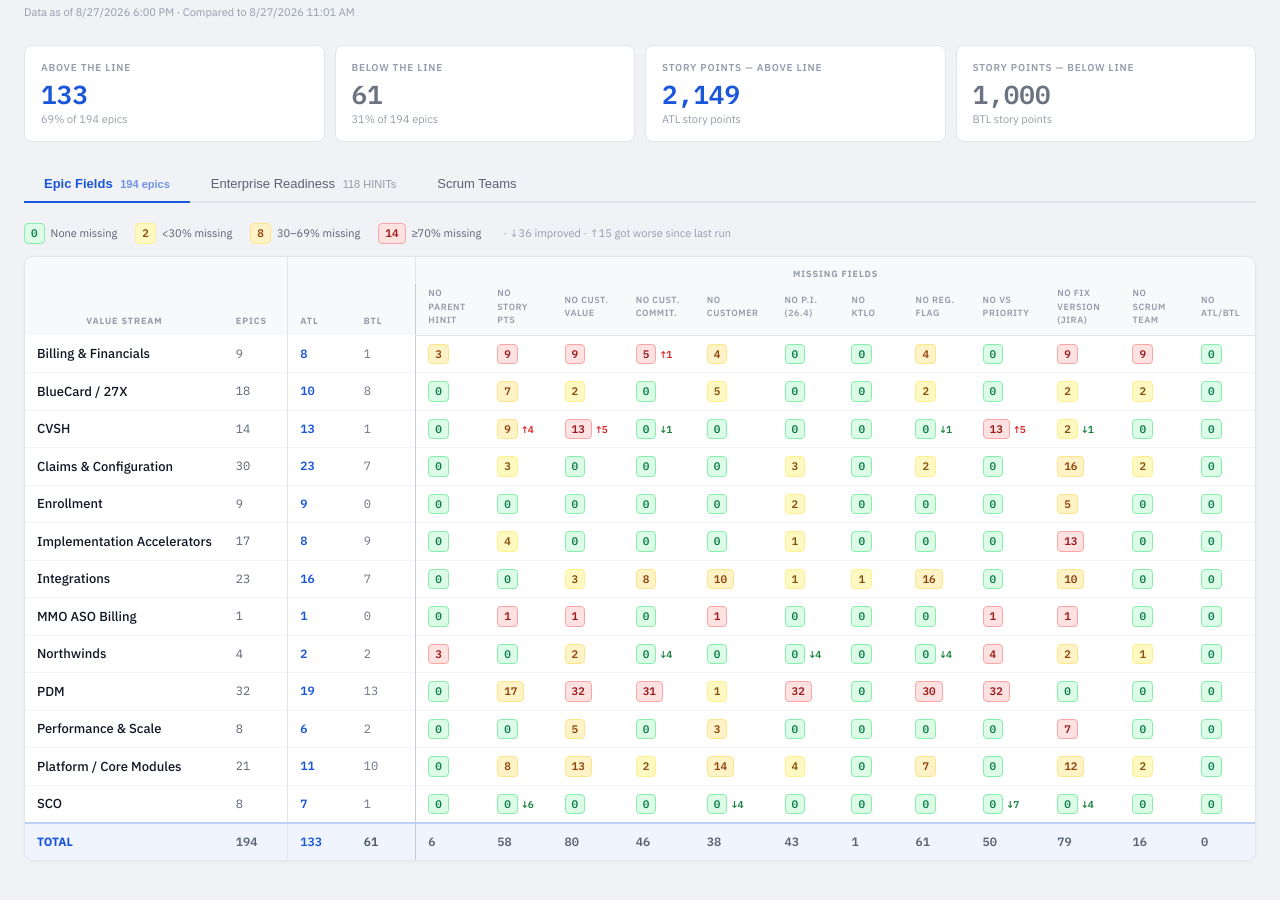
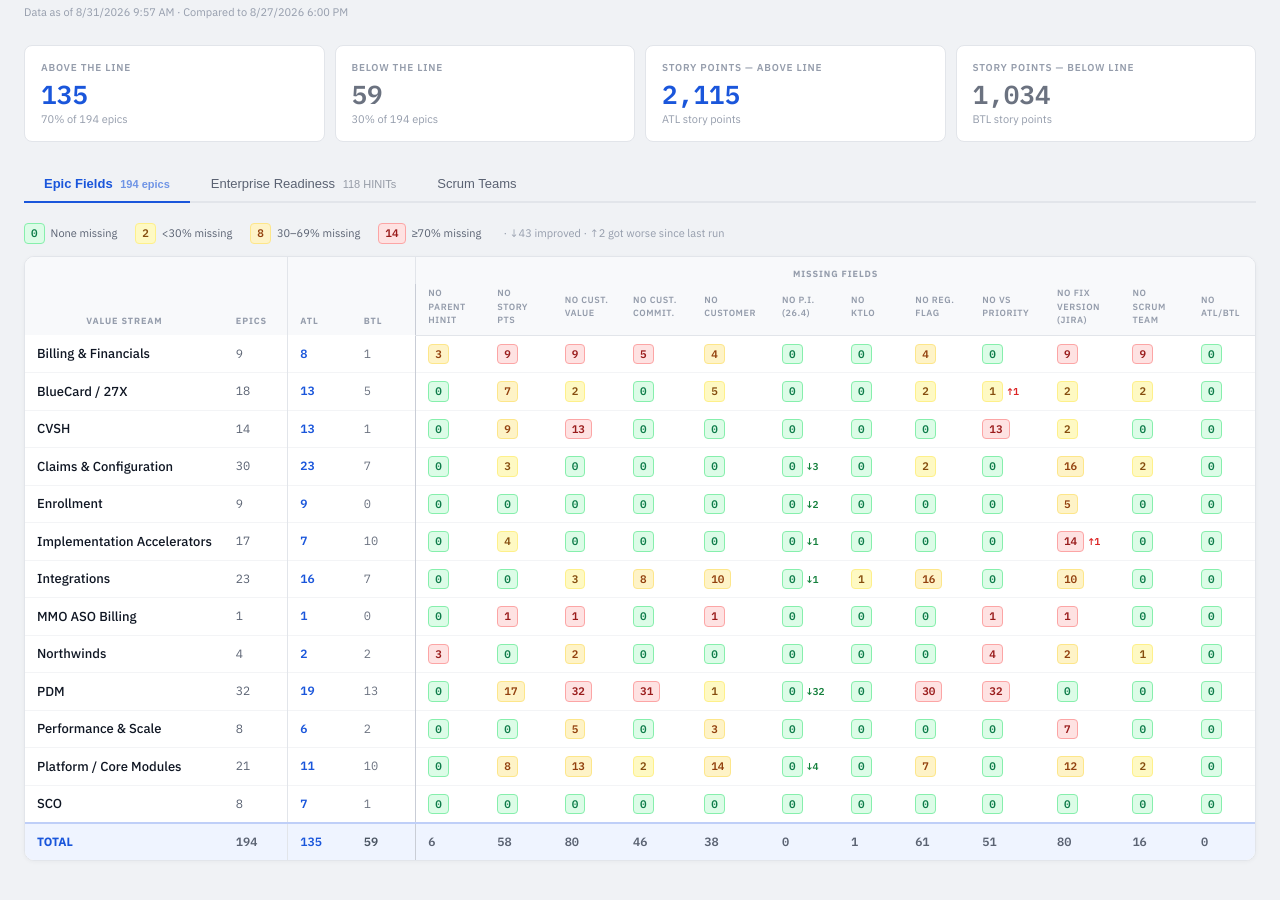
Before and after one commit to pay-prodops/q4.26-planning-dashboard, a plain HTML site: page index.html in a window 1280 px wide. Shown: the part 86-986 px from the top of the page. Drawn offline with Linux system fonts and the light colour scheme.

Commit message:
update planning dashboard

```diff
--- a/index.html
+++ b/index.html
@@ -60,13 +60,13 @@
   <header>
     <div class="header-eyebrow">HealthEdge &middot; PI 26.4 Planning</div>
     <h1>Q4 2026 HRP/PDM Planning &mdash; Readiness Dashboard</h1>
-    <div class="header-meta">Data as of 8/27/2026 6:00 PM &middot; Compared to 8/27/2026 11:01 AM</div>
+    <div class="header-meta">Data as of 8/31/2026 9:57 AM &middot; Compared to 8/27/2026 6:00 PM</div>
   </header>
   <div class="kpi-row">
-    <div class="kpi"><div class="kpi-label">Above the Line</div><div class="kpi-value kv-blue">133</div><div class="kpi-sub">69% of 194 epics</div></div>
-    <div class="kpi"><div class="kpi-label">Below the Line</div><div class="kpi-value kv-btl">61</div><div class="kpi-sub">31% of 194 epics</div></div>
-    <div class="kpi"><div class="kpi-label">Story Points &mdash; Above Line</div><div class="kpi-value kv-blue">2,149</div><div class="kpi-sub">ATL story points</div></div>
-    <div class="kpi"><div class="kpi-label">Story Points &mdash; Below Line</div><div class="kpi-value kv-btl">1,000</div><div class="kpi-sub">BTL story points</div></div>
+    <div class="kpi"><div class="kpi-label">Above the Line</div><div class="kpi-value kv-blue">135</div><div class="kpi-sub">70% of 194 epics</div></div>
+    <div class="kpi"><div class="kpi-label">Below the Line</div><div class="kpi-value kv-btl">59</div><div class="kpi-sub">30% of 194 epics</div></div>
+    <div class="kpi"><div class="kpi-label">Story Points &mdash; Above Line</div><div class="kpi-value kv-blue">2,115</div><div class="kpi-sub">ATL story points</div></div>
+    <div class="kpi"><div class="kpi-label">Story Points &mdash; Below Line</div><div class="kpi-value kv-btl">1,034</div><div class="kpi-sub">BTL story points</div></div>
   </div>
   <div class="tab-bar">
     <button class="tab active" onclick="switchTab('epic',this)">Epic Fields <span class="count">194 epics</span></button>
@@ -77,7 +77,7 @@
     <div class="legend">
       <span><span class="b-ok">0</span> None missing</span><span><span class="b-mid">2</span> &lt;30% missing</span>
       <span><span class="b-warn">8</span> 30&ndash;69% missing</span><span><span class="b-danger">14</span> &ge;70% missing</span>
-      <span style="margin-left:4px;color:var(--text-muted)">&middot; &darr;36 improved &middot; &uarr;15 got worse since last run</span>
+      <span style="margin-left:4px;color:var(--text-muted)">&middot; &darr;43 improved &middot; &uarr;2 got worse since last run</span>
     </div>
     <div class="table-wrap"><table>
       <thead>
@@ -96,7 +96,7 @@
 <td class="num group-divider"><span class="b-warn">3</span></td>
 <td class="num"><span class="b-danger">9</span></td>
 <td class="num"><span class="b-danger">9</span></td>
-<td class="num"><span class="b-danger">5</span><span class="delta-bad">&uarr;1</span></td>
+<td class="num"><span class="b-danger">5</span></td>
 <td class="num"><span class="b-warn">4</span></td>
 <td class="num"><span class="b-ok">0</span></td>
 <td class="num"><span class="b-ok">0</span></td>
@@ -106,7 +106,7 @@
 <td class="num"><span class="b-danger">9</span></td>
 <td class="num"><span class="b-ok">0</span></td>
 </tr>
-<tr><td class="name">BlueCard / 27X</td><td class="num">18</td><td class="num atl-val" style="border-left:1px solid var(--border)">10</td><td class="num btl-val">8</td>
+<tr><td class="name">BlueCard / 27X</td><td class="num">18</td><td class="num atl-val" style="border-left:1px solid var(--border)">13</td><td class="num btl-val">5</td>
 <td class="num group-divider"><span class="b-ok">0</span></td>
 <td class="num"><span class="b-warn">7</span></td>
 <td class="num"><span class="b-mid">2</span></td>
@@ -115,22 +115,22 @@
 <td class="num"><span class="b-ok">0</span></td>
 <td class="num"><span class="b-ok">0</span></td>
 <td class="num"><span class="b-mid">2</span></td>
-<td class="num"><span class="b-ok">0</span></td>
+<td class="num"><span class="b-mid">1</span><span class="delta-bad">&uarr;1</span></td>
 <td class="num"><span class="b-mid">2</span></td>
 <td class="num"><span class="b-mid">2</span></td>
 <td class="num"><span class="b-ok">0</span></td>
 </tr>
 <tr><td class="name">CVSH</td><td class="num">14</td><td class="num atl-val" style="border-left:1px solid var(--border)">13</td><td class="num btl-val">1</td>
 <td class="num group-divider"><span class="b-ok">0</span></td>
-<td class="num"><span class="b-warn">9</span><span class="delta-bad">&uarr;4</span></td>
-<td class="num"><span class="b-danger">13</span><span class="delta-bad">&uarr;5</span></td>
-<td class="num"><span class="b-ok">0</span><span class="delta-good">&darr;1</span></td>
+<td class="num"><span class="b-warn">9</span></td>
+<td class="num"><span class="b-danger">13</span></td>
 <td class="num"><span class="b-ok">0</span></td>
 <td class="num"><span class="b-ok">0</span></td>
 <td class="num"><span class="b-ok">0</span></td>
-<td class="num"><span class="b-ok">0</span><span class="delta-good">&darr;1</span></td>
-<td class="num"><span class="b-danger">13</span><span class="delta-bad">&uarr;5</span></td>
-<td class="num"><span class="b-mid">2</span><span class="delta-good">&darr;1</span></td>
+<td class="num"><span class="b-ok">0</span></td>
+<td class="num"><span class="b-ok">0</span></td>
+<td class="num"><span class="b-danger">13</span></td>
+<td class="num"><span class="b-mid">2</span></td>
 <td class="num"><span class="b-ok">0</span></td>
 <td class="num"><span class="b-ok">0</span></td>
 </tr>
@@ -140,7 +140,7 @@
 <td class="num"><span class="b-ok">0</span></td>
 <td class="num"><span class="b-ok">0</span></td>
 <td class="num"><span class="b-ok">0</span></td>
-<td class="num"><span class="b-mid">3</span></td>
+<td class="num"><span class="b-ok">0</span><span class="delta-good">&darr;3</span></td>
 <td class="num"><span class="b-ok">0</span></td>
 <td class="num"><span class="b-mid">2</span></td>
 <td class="num"><span class="b-ok">0</span></td>
@@ -154,7 +154,7 @@
 <td class="num"><span class="b-ok">0</span></td>
 <td class="num"><span class="b-ok">0</span></td>
 <td class="num"><span class="b-ok">0</span></td>
-<td class="num"><span class="b-mid">2</span></td>
+<td class="num"><span class="b-ok">0</span><span class="delta-good">&darr;2</span></td>
 <td class="num"><span class="b-ok">0</span></td>
 <td class="num"><span class="b-ok">0</span></td>
 <td class="num"><span class="b-ok">0</span></td>
@@ -162,17 +162,17 @@
 <td class="num"><span class="b-ok">0</span></td>
 <td class="num"><span class="b-ok">0</span></td>
 </tr>
-<tr><td class="name">Implementation Accelerators</td><td class="num">17</td><td class="num atl-val" style="border-left:1px solid var(--border)">8</td><td class="num btl-val">9</td>
+<tr><td class="name">Implementation Accelerators</td><td class="num">17</td><td class="num atl-val" style="border-left:1px solid var(--border)">7</td><td class="num btl-val">10</td>
 <td class="num group-divider"><span class="b-ok">0</span></td>
 <td class="num"><span class="b-mid">4</span></td>
 <td class="num"><span class="b-ok">0</span></td>
 <td class="num"><span class="b-ok">0</span></td>
 <td class="num"><span class="b-ok">0</span></td>
-<td class="num"><span class="b-mid">1</span></td>
+<td class="num"><span class="b-ok">0</span><span class="delta-good">&darr;1</span></td>
 <td class="num"><span class="b-ok">0</span></td>
 <td class="num"><span class="b-ok">0</span></td>
 <td class="num"><span class="b-ok">0</span></td>
-<td class="num"><span class="b-danger">13</span></td>
+<td class="num"><span class="b-danger">14</span><span class="delta-bad">&uarr;1</span></td>
 <td class="num"><span class="b-ok">0</span></td>
 <td class="num"><span class="b-ok">0</span></td>
 </tr>
@@ -182,7 +182,7 @@
 <td class="num"><span class="b-mid">3</span></td>
 <td class="num"><span class="b-warn">8</span></td>
 <td class="num"><span class="b-warn">10</span></td>
-<td class="num"><span class="b-mid">1</span></td>
+<td class="num"><span class="b-ok">0</span><span class="delta-good">&darr;1</span></td>
 <td class="num"><span class="b-mid">1</span></td>
 <td class="num"><span class="b-warn">16</span></td>
 <td class="num"><span class="b-ok">0</span></td>
@@ -208,11 +208,11 @@
 <td class="num group-divider"><span class="b-danger">3</span></td>
 <td class="num"><span class="b-ok">0</span></td>
 <td class="num"><span class="b-warn">2</span></td>
-<td class="num"><span class="b-ok">0</span><span class="delta-good">&darr;4</span></td>
 <td class="num"><span class="b-ok">0</span></td>
-<td class="num"><span class="b-ok">0</span><span class="delta-good">&darr;4</span></td>
 <td class="num"><span class="b-ok">0</span></td>
-<td class="num"><span class="b-ok">0</span><span class="delta-good">&darr;4</span></td>
+<td class="num"><span class="b-ok">0</span></td>
+<td class="num"><span class="b-ok">0</span></td>
+<td class="num"><span class="b-ok">0</span></td>
 <td class="num"><span class="b-danger">4</span></td>
 <td class="num"><span class="b-warn">2</span></td>
 <td class="num"><span class="b-mid">1</span></td>
@@ -224,7 +224,7 @@
 <td class="num"><span class="b-danger">32</span></td>
 <td class="num"><span class="b-danger">31</span></td>
 <td class="num"><span class="b-mid">1</span></td>
-<td class="num"><span class="b-danger">32</span></td>
+<td class="num"><span class="b-ok">0</span><span class="delta-good">&darr;32</span></td>
 <td class="num"><span class="b-ok">0</span></td>
 <td class="num"><span class="b-danger">30</span></td>
 <td class="num"><span class="b-danger">32</span></td>
@@ -252,7 +252,7 @@
 <td class="num"><span class="b-warn">13</span></td>
 <td class="num"><span class="b-mid">2</span></td>
 <td class="num"><span class="b-warn">14</span></td>
-<td class="num"><span class="b-mid">4</span></td>
+<td class="num"><span class="b-ok">0</span><span class="delta-good">&darr;4</span></td>
 <td class="num"><span class="b-ok">0</span></td>
 <td class="num"><span class="b-warn">7</span></td>
 <td class="num"><span class="b-ok">0</span></td>
@@ -262,20 +262,21 @@
 </tr>
 <tr><td class="name">SCO</td><td class="num">8</td><td class="num atl-val" style="border-left:1px solid var(--border)">7</td><td class="num btl-val">1</td>
 <td class="num group-divider"><span class="b-ok">0</span></td>
-<td class="num"><span class="b-ok">0</span><span class="delta-good">&darr;6</span></td>
-<td class="num"><span class="b-ok">0</span></td>
-<td class="num"><span class="b-ok">0</span></td>
-<td class="num"><span class="b-ok">0</span><span class="delta-good">&darr;4</span></td>
 <td class="num"><span class="b-ok">0</span></td>
 <td class="num"><span class="b-ok">0</span></td>
 <td class="num"><span class="b-ok">0</span></td>
-<td class="num"><span class="b-ok">0</span><span class="delta-good">&darr;7</span></td>
-<td class="num"><span class="b-ok">0</span><span class="delta-good">&darr;4</span></td>
+<td class="num"><span class="b-ok">0</span></td>
+<td class="num"><span class="b-ok">0</span></td>
+<td class="num"><span class="b-ok">0</span></td>
+<td class="num"><span class="b-ok">0</span></td>
+<td class="num"><span class="b-ok">0</span></td>
+<td class="num"><span class="b-ok">0</span></td>
 <td class="num"><span class="b-ok">0</span></td>
 <td class="num"><span class="b-ok">0</span></td>
 </tr>
 </tbody>
-      <tfoot><tr><td class="name-cell">TOTAL</td><td class="num">194</td><td class="num atl-val" style="border-left:1px solid var(--border)">133</td><td class="num btl-val">61</td><td class="num group-divider">6</td><td class="num">58</td><td class="num">80</td><td class="num">46</td><td class="num">38</td><td class="num">43</td><td class="num">1</td><td class="num">61</td><td class="num">50</td><td class="num">79</td><td class="num">16</td><td class="num">0</td></tr></tfoot>
+      <tfoot><tr><td class="name-cell">TOTAL</td><td class="num">194</td><td class="num atl-val" style="border-left:1px solid var(--border)">135</td><td class="num btl-val">59</td><td class="num group-divider">6</td><td class="num">58</td><td class="num">80</td><td class="num">46</td><td class="num">38</td><td class="num">0</td><td class="num">1</td><td class="num">61</td><td class="num">51</td><td class="num">80</td><td class="num">16</td><td class="num">0</td></tr></tfoot>
+
     </table></div>
   </div>
   <div class="panel" id="panel-hinit">
@@ -283,7 +284,7 @@
       <span><span class="b-ok">0</span> None missing</span><span><span class="b-mid">2</span> &lt;30% missing</span>
       <span><span class="b-warn">8</span> 30&ndash;69% missing</span><span><span class="b-danger">14</span> &ge;70% missing</span>
       <span style="margin-left:4px;color:var(--text-muted)">&middot; Customer in yellow &mdash; not always required &nbsp;&middot;&nbsp; No P.I. (26.4) = HINIT's own P.I. field doesn't include 26.4</span>
-      <span style="margin-left:4px;color:var(--text-muted)">&middot; &darr;0 improved &middot; &uarr;2 got worse since last run</span>
+      <span style="margin-left:4px;color:var(--text-muted)">&middot; &darr;0 improved &middot; &uarr;0 got worse since last run</span>
     </div>
     <div class="table-wrap"><table>
       <thead>
@@ -309,7 +310,7 @@
 <td class="num"><span class="b-mid">1</span></td>
 <td class="num"><span class="b-warn">2</span></td>
 </tr>
-<tr><td class="name">BlueCard / 27X</td><td class="num">6</td><td class="num atl-val" style="border-left:1px solid var(--border)">4</td><td class="num btl-val">2</td>
+<tr><td class="name">BlueCard / 27X</td><td class="num">6</td><td class="num atl-val" style="border-left:1px solid var(--border)">5</td><td class="num btl-val">1</td>
 <td class="num group-divider"><span class="b-ok">0</span></td>
 <td class="num"><span class="b-ok">0</span></td>
 <td class="num"><span class="b-danger">6</span></td>
@@ -353,7 +354,7 @@
 <td class="num"><span class="b-ok">0</span></td>
 <td class="num"><span class="b-warn">6</span></td>
 </tr>
-<tr><td class="name">Implementation Accelerators</td><td class="num">9</td><td class="num atl-val" style="border-left:1px solid var(--border)">5</td><td class="num btl-val">4</td>
+<tr><td class="name">Implementation Accelerators</td><td class="num">9</td><td class="num atl-val" style="border-left:1px solid var(--border)">4</td><td class="num btl-val">5</td>
 <td class="num group-divider"><span class="b-ok">0</span></td>
 <td class="num"><span class="b-ok">0</span></td>
 <td class="num"><span class="b-ok">0</span></td>
@@ -431,9 +432,9 @@
 <td class="num"><span class="b-mid">3</span></td>
 </tr>
 <tr><td class="name">SCO</td><td class="num">6</td><td class="num atl-val" style="border-left:1px solid var(--border)">5</td><td class="num btl-val">1</td>
-<td class="num group-divider"><span class="b-warn">2</span><span class="delta-bad">&uarr;1</span></td>
+<td class="num group-divider"><span class="b-warn">2</span></td>
 <td class="num"><span class="b-ok">0</span></td>
-<td class="num"><span class="b-danger">5</span><span class="delta-bad">&uarr;1</span></td>
+<td class="num"><span class="b-danger">5</span></td>
 <td class="num"><span class="b-mid">1</span></td>
 <td class="num"><span class="b-ok">0</span></td>
 <td class="num"><span class="b-mid">1</span></td>
@@ -443,6 +444,7 @@
 </tr>
 </tbody>
       <tfoot><tr><td class="name-cell">TOTAL</td><td class="num">118</td><td class="num atl-val" style="border-left:1px solid var(--border)">85</td><td class="num btl-val">33</td><td class="num group-divider">12</td><td class="num">21</td><td class="num">88</td><td class="num">19</td><td class="num">20</td><td class="num">35</td><td class="num">22</td><td class="num">1</td><td class="num">24</td></tr></tfoot>
+
     </table></div>
   </div>
   <div class="panel" id="panel-teams">
@@ -464,7 +466,7 @@
         <tr class="subhead"><th class="num group-divider">ATL SP</th><th class="num">BTL SP</th></tr>
       </thead>
       <tbody><tr><td class="name">Not assigned</td><td class="name" style="color:var(--text-secondary)">Billing &amp; Financials</td><td class="num">9</td><td class="num atl-val" style="border-left:1px solid var(--border)">8</td><td class="num btl-val">1</td><td class="num" style="border-left:1px solid var(--border-strong);border-right:1px solid var(--border-strong);text-align:center;width:110px;min-width:110px"><span class="b-danger">9</span></td><td class="num" style="color:var(--blue);font-weight:600">&mdash;</td><td class="num" style="color:var(--btl)">&mdash;</td></tr>
-<tr><td class="name">Alpha</td><td class="name" style="color:var(--text-secondary)">BlueCard / 27X</td><td class="num">8</td><td class="num atl-val" style="border-left:1px solid var(--border)">2</td><td class="num btl-val">6</td><td class="num" style="border-left:1px solid var(--border-strong);border-right:1px solid var(--border-strong);text-align:center;width:110px;min-width:110px"><span class="b-mid">1</span></td><td class="num" style="color:var(--blue);font-weight:600">44</td><td class="num" style="color:var(--btl)">46</td></tr>
+<tr><td class="name">Alpha</td><td class="name" style="color:var(--text-secondary)">BlueCard / 27X</td><td class="num">8</td><td class="num atl-val" style="border-left:1px solid var(--border)">5</td><td class="num btl-val">3</td><td class="num" style="border-left:1px solid var(--border-strong);border-right:1px solid var(--border-strong);text-align:center;width:110px;min-width:110px"><span class="b-mid">1</span></td><td class="num" style="color:var(--blue);font-weight:600">60</td><td class="num" style="color:var(--btl)">30</td></tr>
 <tr><td class="name">Not assigned</td><td class="name" style="color:var(--text-secondary)">BlueCard / 27X</td><td class="num">2</td><td class="num atl-val" style="border-left:1px solid var(--border)">2</td><td class="num btl-val">0</td><td class="num" style="border-left:1px solid var(--border-strong);border-right:1px solid var(--border-strong);text-align:center;width:110px;min-width:110px"><span class="b-danger">2</span></td><td class="num" style="color:var(--blue);font-weight:600">&mdash;</td><td class="num" style="color:var(--btl)">&mdash;</td></tr>
 <tr><td class="name">Sunshine</td><td class="name" style="color:var(--text-secondary)">BlueCard / 27X</td><td class="num">8</td><td class="num atl-val" style="border-left:1px solid var(--border)">6</td><td class="num btl-val">2</td><td class="num" style="border-left:1px solid var(--border-strong);border-right:1px solid var(--border-strong);text-align:center;width:110px;min-width:110px"><span class="b-warn">4</span></td><td class="num" style="color:var(--blue);font-weight:600">27</td><td class="num" style="color:var(--btl)">&mdash;</td></tr>
 <tr><td class="name">Avengers</td><td class="name" style="color:var(--text-secondary)">CVSH</td><td class="num">4</td><td class="num atl-val" style="border-left:1px solid var(--border)">4</td><td class="num btl-val">0</td><td class="num" style="border-left:1px solid var(--border-strong);border-right:1px solid var(--border-strong);text-align:center;width:110px;min-width:110px"><span class="b-warn">2</span></td><td class="num" style="color:var(--blue);font-weight:600">18</td><td class="num" style="color:var(--btl)">&mdash;</td></tr>
@@ -479,7 +481,7 @@
 <tr><td class="name">Visharad</td><td class="name" style="color:var(--text-secondary)">Claims &amp; Configuration</td><td class="num">5</td><td class="num atl-val" style="border-left:1px solid var(--border)">4</td><td class="num btl-val">1</td><td class="num" style="border-left:1px solid var(--border-strong);border-right:1px solid var(--border-strong);text-align:center;width:110px;min-width:110px"><span class="b-ok">0</span></td><td class="num" style="color:var(--blue);font-weight:600">53</td><td class="num" style="color:var(--btl)">11</td></tr>
 <tr><td class="name">Hercules</td><td class="name" style="color:var(--text-secondary)">Enrollment</td><td class="num">4</td><td class="num atl-val" style="border-left:1px solid var(--border)">4</td><td class="num btl-val">0</td><td class="num" style="border-left:1px solid var(--border-strong);border-right:1px solid var(--border-strong);text-align:center;width:110px;min-width:110px"><span class="b-ok">0</span></td><td class="num" style="color:var(--blue);font-weight:600">113</td><td class="num" style="color:var(--btl)">&mdash;</td></tr>
 <tr><td class="name">Nirvana</td><td class="name" style="color:var(--text-secondary)">Enrollment</td><td class="num">5</td><td class="num atl-val" style="border-left:1px solid var(--border)">5</td><td class="num btl-val">0</td><td class="num" style="border-left:1px solid var(--border-strong);border-right:1px solid var(--border-strong);text-align:center;width:110px;min-width:110px"><span class="b-ok">0</span></td><td class="num" style="color:var(--blue);font-weight:600">102</td><td class="num" style="color:var(--btl)">&mdash;</td></tr>
-<tr><td class="name">Impetus</td><td class="name" style="color:var(--text-secondary)">Implementation Accelerators</td><td class="num">17</td><td class="num atl-val" style="border-left:1px solid var(--border)">8</td><td class="num btl-val">9</td><td class="num" style="border-left:1px solid var(--border-strong);border-right:1px solid var(--border-strong);text-align:center;width:110px;min-width:110px"><span class="b-mid">4</span></td><td class="num" style="color:var(--blue);font-weight:600">172</td><td class="num" style="color:var(--btl)">60</td></tr>
+<tr><td class="name">Impetus</td><td class="name" style="color:var(--text-secondary)">Implementation Accelerators</td><td class="num">17</td><td class="num atl-val" style="border-left:1px solid var(--border)">7</td><td class="num btl-val">10</td><td class="num" style="border-left:1px solid var(--border-strong);border-right:1px solid var(--border-strong);text-align:center;width:110px;min-width:110px"><span class="b-mid">4</span></td><td class="num" style="color:var(--blue);font-weight:600">122</td><td class="num" style="color:var(--btl)">110</td></tr>
 <tr><td class="name">Apache</td><td class="name" style="color:var(--text-secondary)">Integrations</td><td class="num">12</td><td class="num atl-val" style="border-left:1px solid var(--border)">9</td><td class="num btl-val">3</td><td class="num" style="border-left:1px solid var(--border-strong);border-right:1px solid var(--border-strong);text-align:center;width:110px;min-width:110px"><span class="b-ok">0</span></td><td class="num" style="color:var(--blue);font-weight:600">129</td><td class="num" style="color:var(--btl)">80</td></tr>
 <tr><td class="name">Dorians</td><td class="name" style="color:var(--text-secondary)">Integrations</td><td class="num">11</td><td class="num atl-val" style="border-left:1px solid var(--border)">7</td><td class="num btl-val">4</td><td class="num" style="border-left:1px solid var(--border-strong);border-right:1px solid var(--border-strong);text-align:center;width:110px;min-width:110px"><span class="b-ok">0</span></td><td class="num" style="color:var(--blue);font-weight:600">160</td><td class="num" style="color:var(--btl)">90</td></tr>
 <tr><td class="name">Zenith</td><td class="name" style="color:var(--text-secondary)">MMO ASO Billing</td><td class="num">1</td><td class="num atl-val" style="border-left:1px solid var(--border)">1</td><td class="num btl-val">0</td><td class="num" style="border-left:1px solid var(--border-strong);border-right:1px solid var(--border-strong);text-align:center;width:110px;min-width:110px"><span class="b-danger">1</span></td><td class="num" style="color:var(--blue);font-weight:600">&mdash;</td><td class="num" style="color:var(--btl)">&mdash;</td></tr>
```
